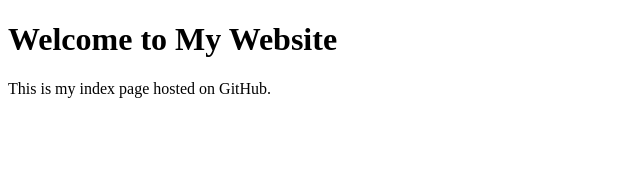
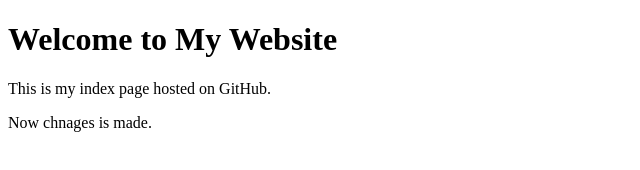
Before and after one commit to rupagupta224/github1, a plain HTML site: page index.html in a window 1280 px wide. Shown: the whole page, without its empty margins (0-640 px from the left). Drawn offline with Linux system fonts and the light colour scheme.

Commit message:
Update index.html

```diff
--- a/index.html
+++ b/index.html
@@ -6,5 +6,6 @@
 <body>
     <h1>Welcome to My Website</h1>
     <p>This is my index page hosted on GitHub.</p>
+    <p>Now chnages is made.</p>
 </body>
 </html>
```
